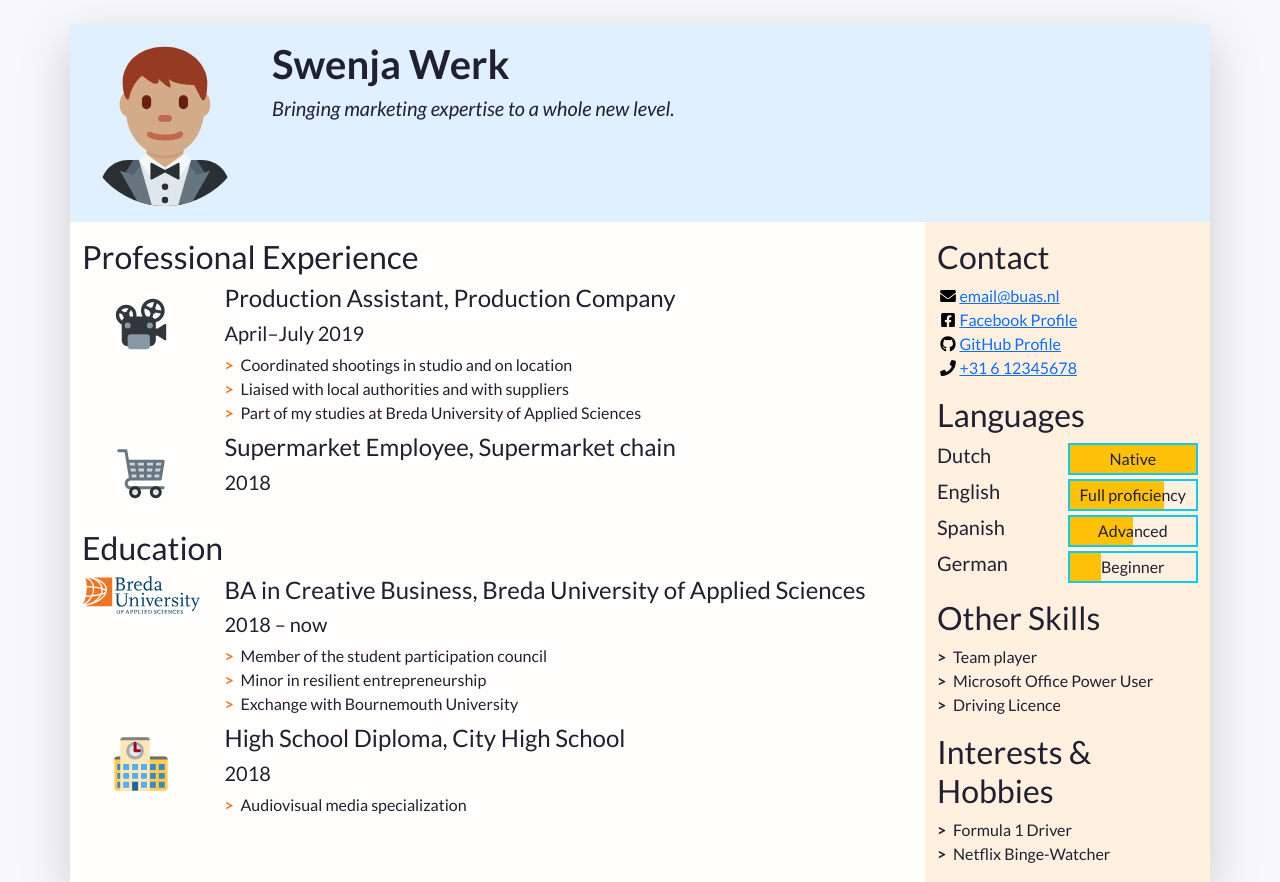
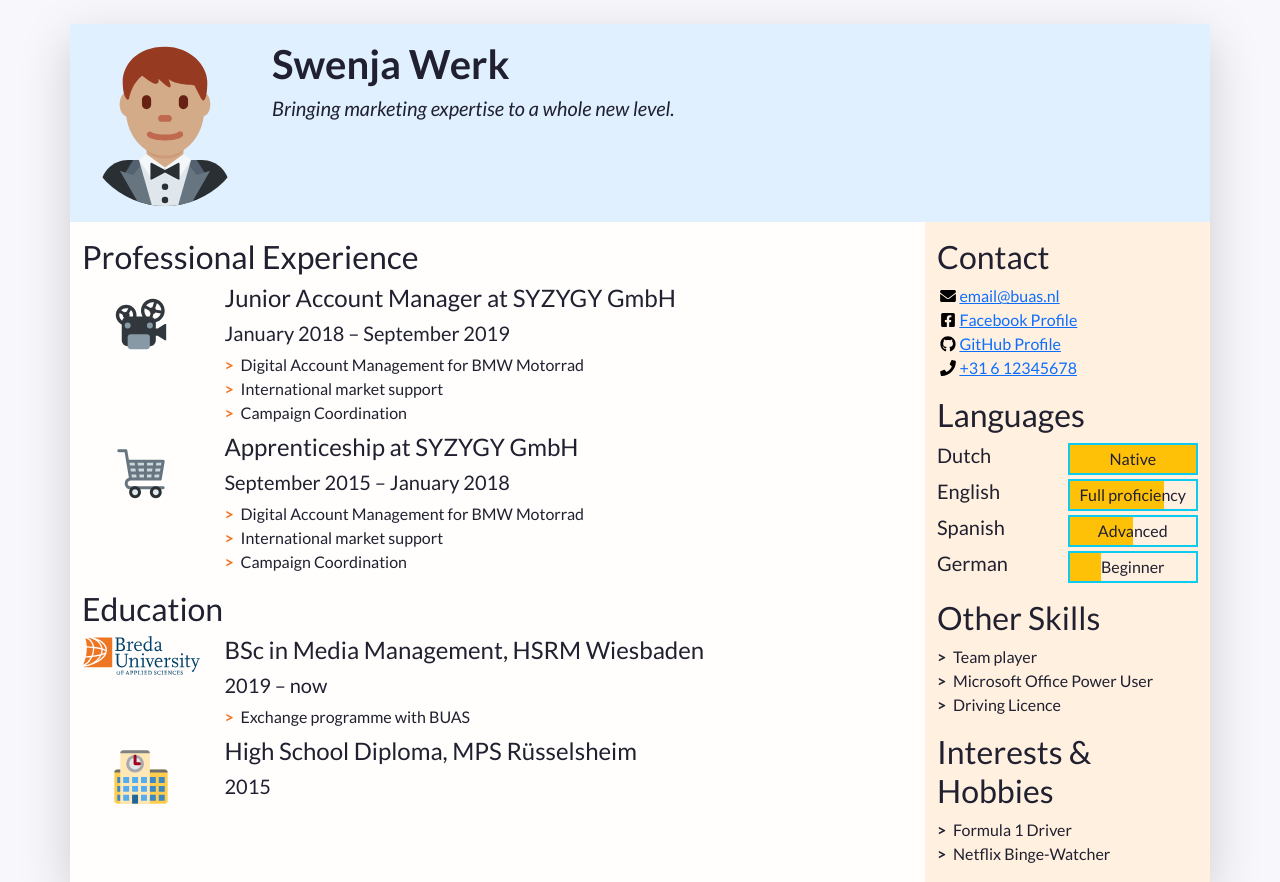
Before and after one commit to swenyess/myresume, a plain HTML site: page index.html in a window 1280 px wide. Shown: the top 882 px of the page. Drawn offline with nearby package versions, Linux system fonts and the light colour scheme.

Commit message:
Update index.html

```diff
--- a/index.html
+++ b/index.html
@@ -19,7 +19,7 @@
     <link rel="stylesheet" href="css/alternative.css">
      -->
 
-    <title>Firstname Lastname's Resumé</title>
+    <title>Swenja's Resumé</title>
   </head>
   <!-- End of the head -->
 
@@ -89,13 +89,13 @@
                   <img class="biography-logo mw-100 d-block mx-auto" src="images/employers/projector.svg" alt="Company logo" width="80">
                 </div>
                 <div class="biography-contents col-9 col-sm-10 col-md-9 col-lg-10">
-                  <h4>Production Assistant, Production Company</h4>
-                  <h5>April&ndash;July 2019</h5>
+                  <h4>Junior Account Manager at SYZYGY GmbH</h4>
+                  <h5>January 2018 &ndash; September 2019</h5>
                   <!-- Use the list below to talk about your achievements -->
                   <ul class="biography-details list-unstyled">
-                    <li>Coordinated shootings in studio and on location</li>
-                    <li>Liaised with local authorities and with suppliers</li>
-                    <li>Part of my studies at Breda University of Applied Sciences</li>
+                    <li>Digital Account Management for BMW Motorrad</li>
+                    <li>International market support</li>
+                    <li>Campaign Coordination</li>
                   </ul>
                 </div>
               </li>
@@ -107,9 +107,14 @@
                   <img class="biography-logo mw-100 d-block mx-auto" src="images/employers/trolley.svg" alt="Company logo" width="80">
                 </div>
                 <div class="biography-contents col-9 col-sm-10 col-md-9 col-lg-10">
-                  <h4>Supermarket Employee, Supermarket chain</h4>
-                  <h5>2018</h5>
+                  <h4>Apprenticeship at SYZYGY GmbH</h4>
+                  <h5>September 2015 &ndash; January 2018</h5>
+					<ul class="biography-details list-unstyled">
+                    <li>Digital Account Management for BMW Motorrad</li>
+                    <li>International market support</li>
+                    <li>Campaign Coordination</li>
                   <!-- This entry doesn't have a list of achievements, but you can copy-paste the one from above -->
+					</ul>
                 </div>
               </li>
 
@@ -128,13 +133,11 @@
                   <img class="biography-logo mw-100 d-block mx-auto" src="images/schools/logo-buas.svg" alt="School logo" width="120">
                 </div>
                 <div class="biography-contents col-9 col-sm-10 col-md-9 col-lg-10">
-                  <h4>BA in Creative Business, Breda University of Applied Sciences</h4>
-                  <h5>2018&nbsp;&ndash;&nbsp;now</h5>
+                  <h4>BSc in Media Management, HSRM Wiesbaden&nbsp;</h4>
+                  <h5>2019 –&nbsp;now</h5>
                   <!-- Use the list below to talk about minors, exchanges, extra-curricular activities. -->
                   <ul class="biography-details list-unstyled">
-                    <li>Member of the student participation council</li>
-                    <li>Minor in resilient entrepreneurship</li>
-                    <li>Exchange with Bournemouth University</li>
+                    <li>Exchange programme with BUAS</li>
                   </ul>
                 </div>
               </li>
@@ -145,10 +148,9 @@
                   <img class="biography-logo mw-100 d-block mx-auto" src="images/schools/school.svg" alt="School logo" width="80">
                 </div>
                 <div class="biography-contents col-9 col-sm-10 col-md-9 col-lg-10">
-                  <h4>High School Diploma, City High School</h4>
-                  <h5>2018</h5>
+                  <h4>High School Diploma, MPS Rüsselsheim</h4>
+                  <h5>2015</h5>
                   <ul class="biography-details list-unstyled">
-                    <li>Audiovisual media specialization</li>
                   </ul>
                 </div>
               </li>
```
